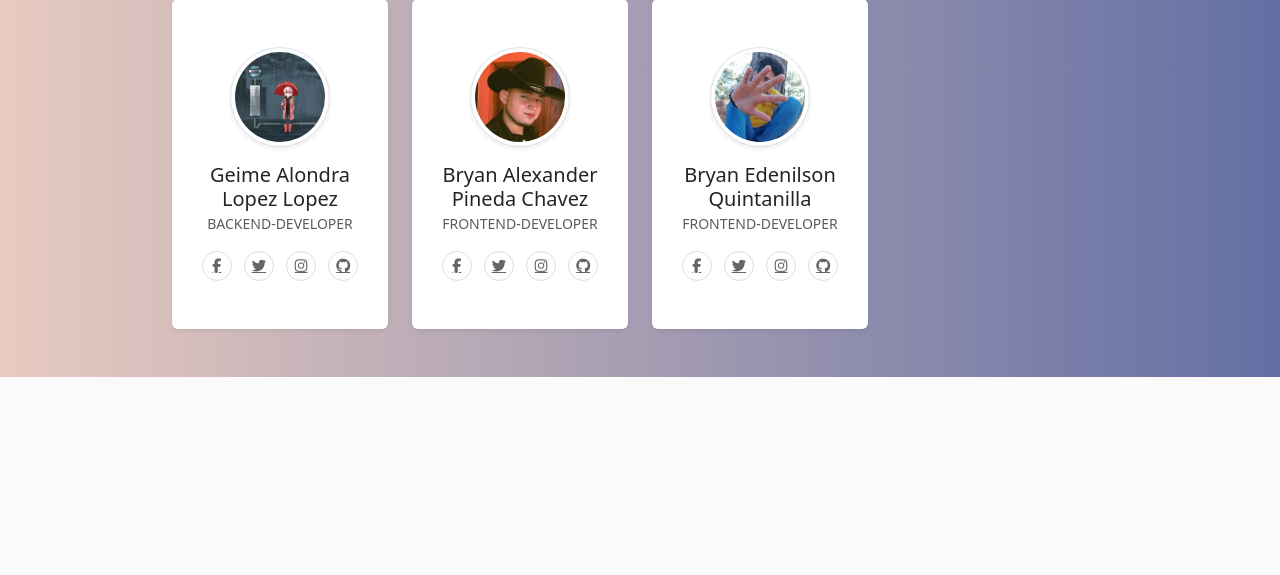
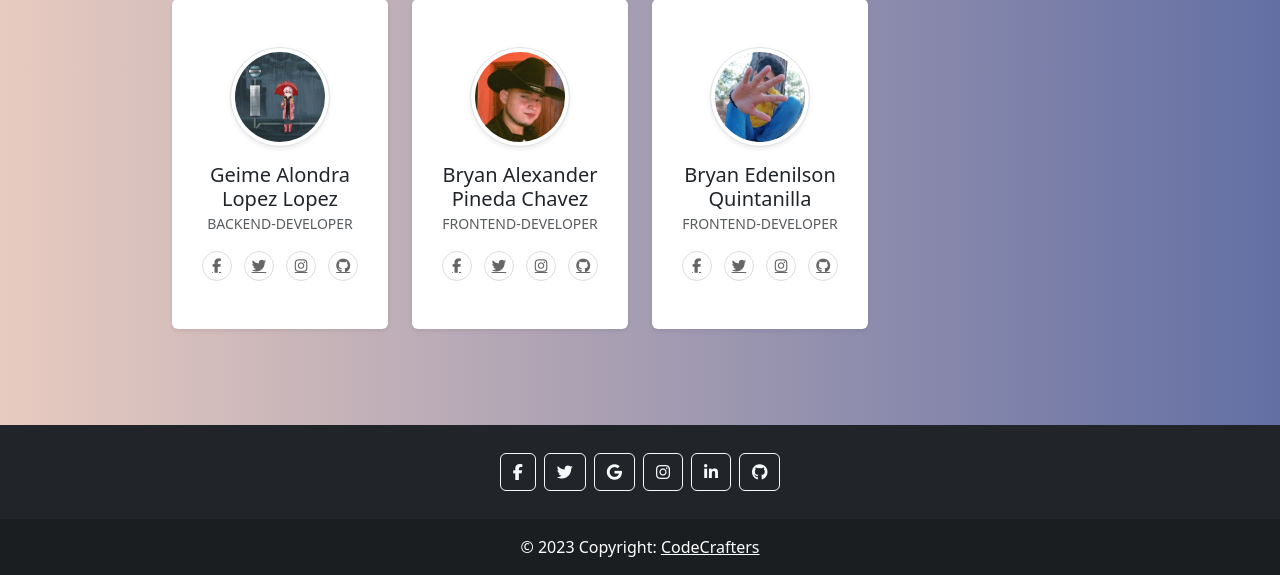
Before and after one commit to GeimeAlondra/MiTienda_CodeCrafters, a Django app: page /acercaDe/ in a window 1280 px wide. Shown: the part 1713-2288 px from the top of the page. Before the commit the page ends 2090 px from the top, so only its background shows below. Run offline with Django 4.2, Linux system fonts and the light colour scheme; some libraries are stand-ins or nearby versions.

Commit message:
Update base.html
creacion del footer

```diff
--- a/productos/templates/base.html
+++ b/productos/templates/base.html
@@ -71,6 +71,46 @@
                     <!--FIN  container fluid -->
                     <!-- ###FIn MAIN### -->
         </main>
+        <footer class="mt-5 bg-dark text-center text-white text-lg-start footer ">
+          <section class="mb-4 mt-4 d-flex justify-content-center">
+              <!-- Facebook -->
+              <a class="btn btn-outline-light btn-floating m-1" href="#!" role="button"
+                ><i class="fab fa-facebook-f"></i
+              ></a>
+
+              <!-- Twitter -->
+              <a class="btn btn-outline-light btn-floating m-1" href="#!" role="button"
+                ><i class="fab fa-twitter"></i
+              ></a>
+
+              <!-- Google -->
+              <a class="btn btn-outline-light btn-floating m-1" href="#!" role="button"
+                ><i class="fab fa-google"></i
+              ></a>
+
+              <!-- Instagram -->
+              <a class="btn btn-outline-light btn-floating m-1" href="#!" role="button"
+                ><i class="fab fa-instagram"></i
+              ></a>
+
+              <!-- Linkedin -->
+              <a class="btn btn-outline-light btn-floating m-1" href="#!" role="button"
+                ><i class="fab fa-linkedin-in"></i
+              ></a>
+
+              <!-- Github -->
+              <a class="btn btn-outline-light btn-floating m-1" href="https://github.com/JosueCast/MiTienda_CodeCrafters" target="_blank" role="button"
+                ><i class="fab fa-github"></i
+              ></a>
+            </section>
+
+
+          <div class="text-center p-3" style="background-color: rgba(0, 0, 0, 0.2);">
+              © 2023 Copyright:
+              <a class="text-white" href="https://github.com/JosueCast/MiTienda_CodeCrafters">CodeCrafters</a>
+          </div>
+
+      </footer>
 
 
     <script src="https://cdn.jsdelivr.net/npm/bootstrap@5.3.2/dist/js/bootstrap.bundle.min.js"
```
